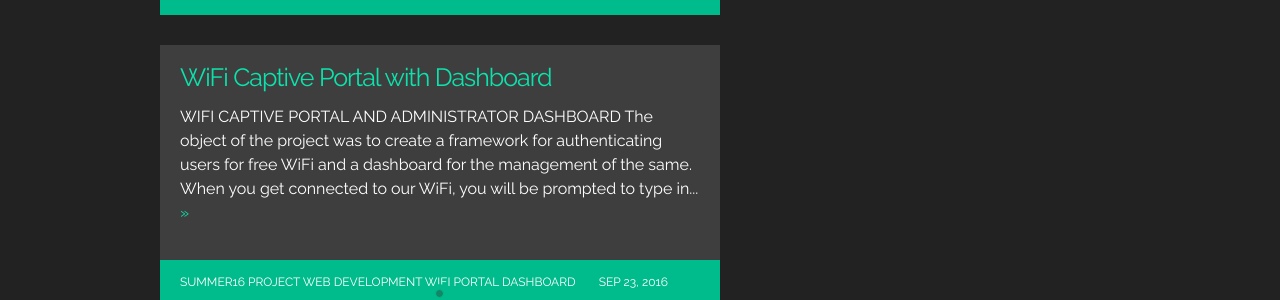
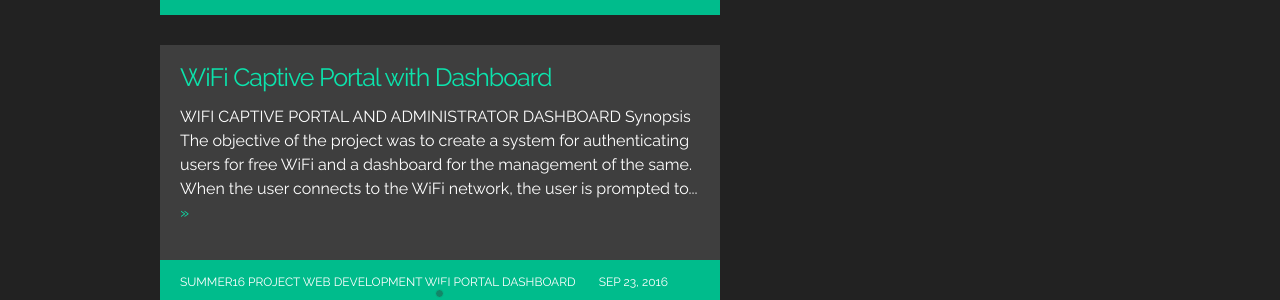
Before and after one commit to pclubiitk/pclub.in, a Jekyll site: the page built from index.html, in a window 1280 px wide and 900 px high, scrolled down 1076 px. Shown: the part 153-453 px from the top of the window. Built offline with Jekyll 4.4.1, drawn with Linux system fonts in a browser that asks for light colours; nearby versions of some CDN libraries; the list of posts is cut into pages by our own code; comment, search, counter and statistics services are not loaded; a style sheet for code colours, icons or effects is not loaded; some of the changed lines change nothing that is shown.

Commit message:
added dependicies section and formatting changes

```diff
--- a/_posts/2016-09-27-wifiDash.md
+++ b/_posts/2016-09-27-wifiDash.md
@@ -21,8 +21,9 @@
 
 # [WIFI CAPTIVE PORTAL AND ADMINISTRATOR DASHBOARD](https://abhinavtripathi95.github.io/)
 
-The object of the project was to create a framework for authenticating users for free WiFi and a dashboard for the management of the same.
-When you get connected to our WiFi, you will be prompted to type in your mobile number. The system will generate an OTP and send it to you. Enter it in and voilà!! You're ready to go..
+## Synopsis
+The objective of the project was to create a system for authenticating users for free WiFi and a dashboard for the management of the same.
+When the user connects to the WiFi network, the user is prompted to type in his/her mobile number. The system will generate an OTP and the OTP is sent to the user via SMS. Then the user prompted to enter the OTP, If the codes match, the user is then given limited access to the internet.
 
 
 ![image,center](https://github.com/abhinavtripathi95/abhinavtripathi95.github.io/blob/master/tiltviewer/imgs/w2.jpeg)
@@ -30,7 +31,7 @@
 
 ![image,center](https://github.com/abhinavtripathi95/abhinavtripathi95.github.io/blob/master/tiltviewer/imgs/2.png)
 ^ Dashboard showing summary of connected devices.
-
+## Tasks
 The project had following main tasks to perform:
 * Configuring the router through Nodogsplash (OpenWrt) for creating a framework for splash screen.
 * Using Google Firebase to store the data as json files on global database.
@@ -38,6 +39,21 @@
 * Using Django to link all the data stored into the Dashboard dynamically.
 * Creating Sign-in/ OTP pages and Admin Dashboard using html, Bootstrap CSS and Javascript, Morris Charts, etc.
 
+## Dependicies
+### Router
+The router used for the project was running on Openwrt v15.05.1 (Chaos Calmer). The specific build used for the project can be found [here](https://downloads.openwrt.org/snapshots/trunk/ar71xx/generic/openwrt-ar71xx-generic-tl-wr740n-v5-squashfs-factory.bin). The following extra packages were also installed:
+*[NodogSplash](https://wiki.openwrt.org/doc/howto/wireless.hotspot.nodogsplash)
+
+### Server
+The following dependicies are needed to run the which handles the authentication of users:
+*Django v1.9.7
+*BeautifulSoup4
+*requests
+
+### External Services
+The following external services were also used:
+*[Gupshup Enterprise edition](http://enterprise.smsgupshup.com/)
+*Firebase(https://firebase.google.com/)
 
 Awarded the **Best Project** under PClub during SnT Summer Camp '16.
 
```
